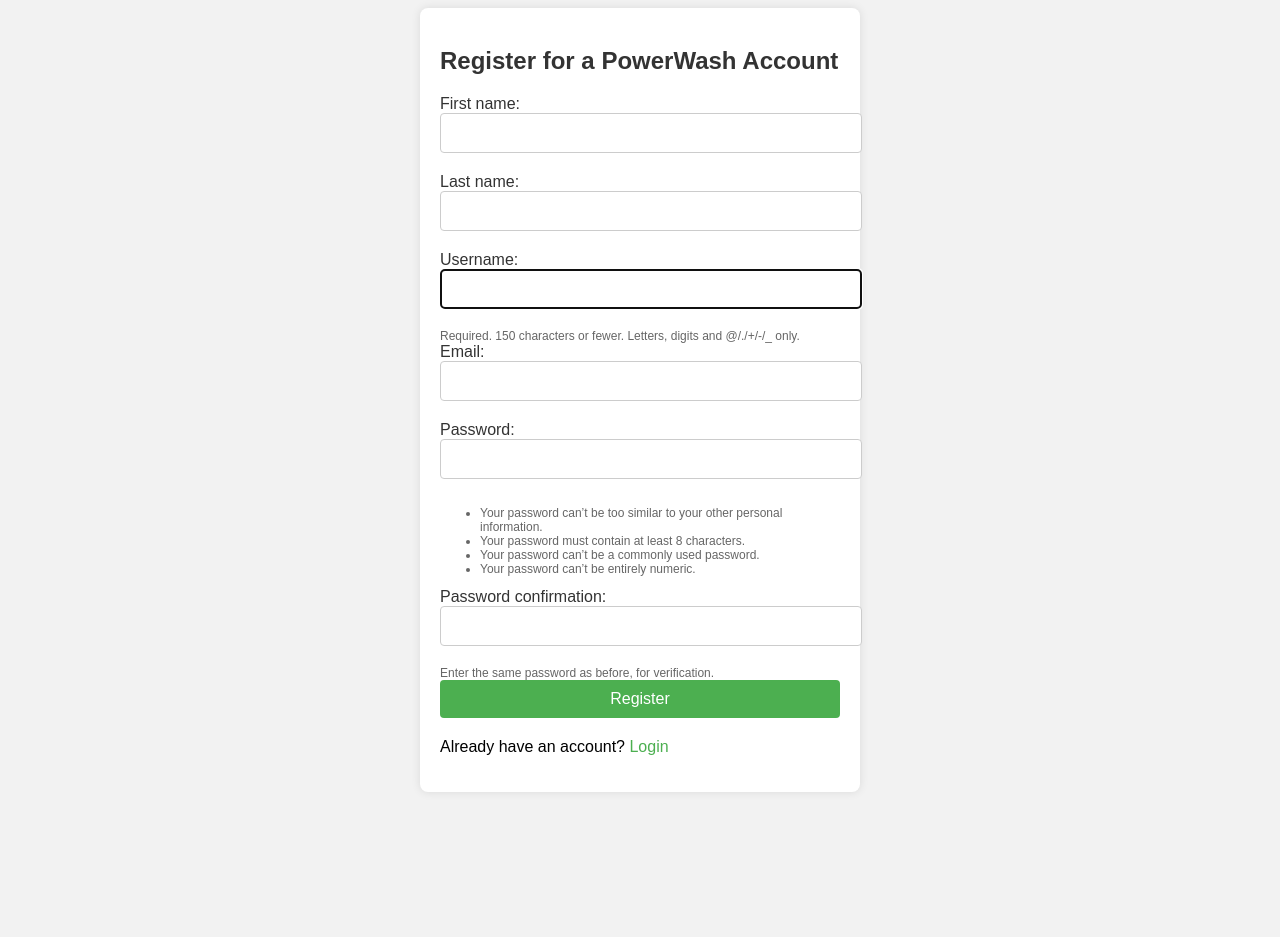
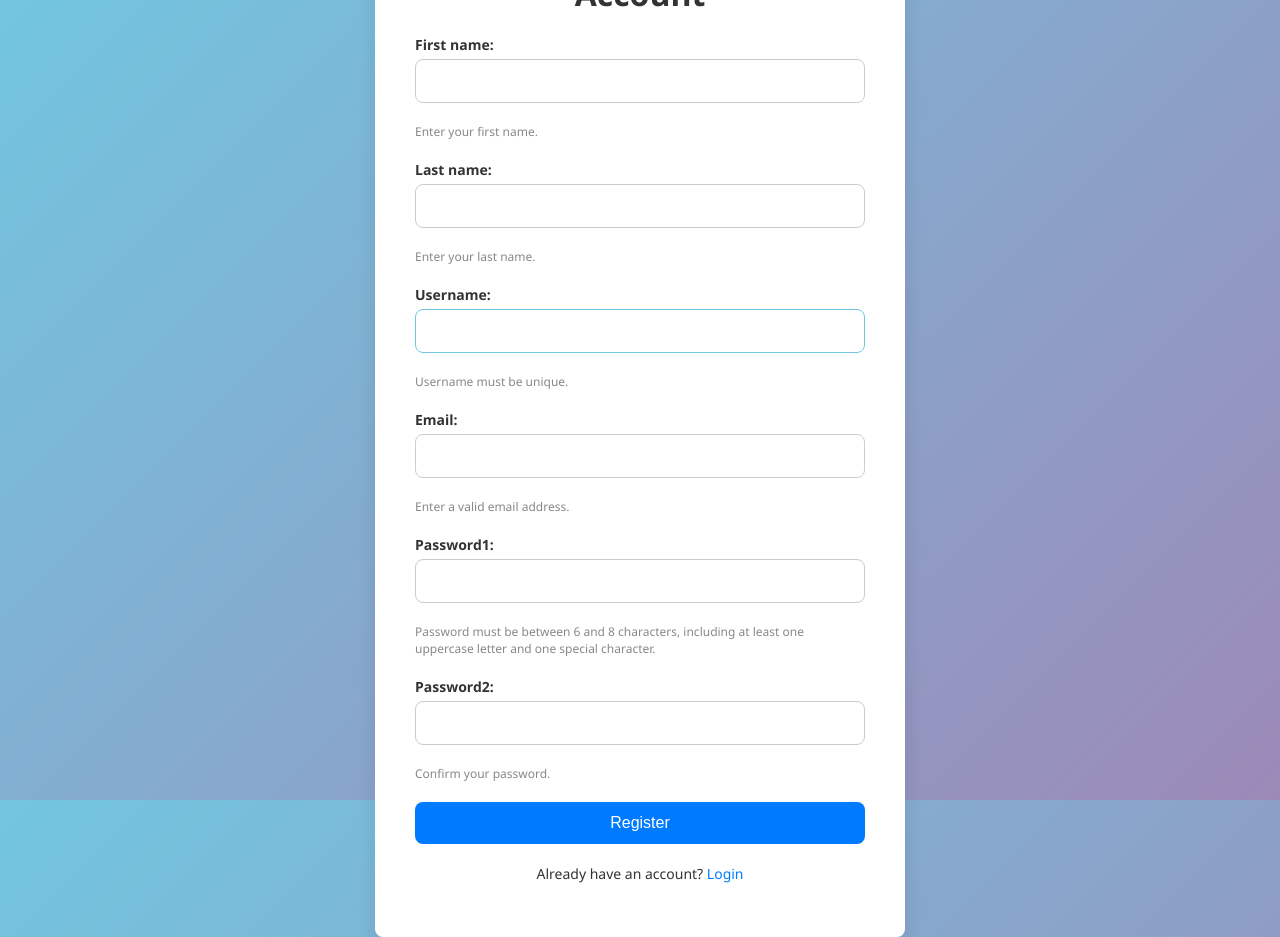
Before and after one commit to github347/PowerWash, a Django app: page /register/ in a window 1280 px wide. Before the commit the page ends 792 px from the top, so only its background shows below. Run offline with Django 5.2, Linux system fonts and the light colour scheme.

Commit message:
Modifying register.html to be more visually appealing and implementing custom qualify password logic within the register page.

```diff
--- a/powerwash/forms.py
+++ b/powerwash/forms.py
@@ -1,64 +1,37 @@
 from django import forms
 from django.contrib.auth.models import User
 from django.contrib.auth.forms import UserCreationForm
-from django.contrib.auth.models import User
 
 class CustomUserCreationForm(UserCreationForm):
-    first_name = forms.CharField(max_length=30, required=True,
-                                #   help_text='First name'
-                                  )
-    last_name = forms.CharField(max_length=30, required=True,
-                                #  help_text='Last name'
-                                 )
-    email = forms.EmailField(max_length=254, required=True,
-                            #  help_text='Email address'
-                             )
+    first_name = forms.CharField(max_length=30, required=True, help_text='Enter your first name.')
+    last_name = forms.CharField(max_length=30, required=True, help_text='Enter your last name.')
+    email = forms.EmailField(max_length=254, required=True, help_text='Enter a valid email address.')
+    username = forms.CharField(max_length=150, required=True, help_text='Username must be unique.')
+
+    password1 = forms.CharField(
+        widget=forms.PasswordInput,
+        min_length=6,
+        max_length=8,
+        required=True,
+        help_text='Password must be between 6 and 8 characters, including at least one uppercase letter and one special character.'
+    )
+
+    # Make password2 a raw CharField (no validation applied)
+    password2 = forms.CharField(
+        widget=forms.PasswordInput,
+        min_length=6,
+        max_length=8,
+        required=False,  # Optional to prevent Django from enforcing validation
+        help_text='Confirm your password.'
+    )
 
     class Meta:
         model = User
         fields = ('first_name', 'last_name', 'username', 'email', 'password1', 'password2')
 
-
-# from django import forms
-# from django.contrib.auth.forms import UserCreationForm
-# from django.contrib.auth.models import User
-
-# class CustomUserCreationForm(UserCreationForm):
-#     first_name = forms.CharField(max_length=30, required=True)
-#     last_name = forms.CharField(max_length=30, required=True)
-#     email = forms.EmailField(max_length=254, required=True)
-#     password = forms.CharField(widget=forms.PasswordInput, min_length=6, max_length=8)
-
-#     class Meta:
-#         model = User
-#         fields = ('first_name', 'last_name', 'username', 'email', 'password1', 'password2')
-
-#     def clean_password(self):
-#         password = self.cleaned_data.get("password1")
-
-#         if not any(char.isupper() for char in password):
-#             raise forms.ValidationError("Password must include at least one uppercase letter.")
-
-#         if not any(char in "!@#$%^&*()-_=+[{]}|;:'\",<.>/?`~" for char in password):
-#             raise forms.ValidationError("Password must include at least one special character.")
-
-#         if all(char in "!@#$%^&*()-_=+[{]}|;:'\",<.>/?`~" for char in password):
-#             raise forms.ValidationError("Password cannot consist solely of special characters.")
-
-#         return password
-
-# class SignInForm(forms.ModelForm):
-#     password = forms.CharField(widget=forms.PasswordInput)
-
-#     class Meta:
-#         model = User
-#         fields = ['username', 'password']
-
-class PasswordForm(forms.Form):
-    password = forms.CharField(widget=forms.PasswordInput, min_length=6, max_length=8)
-
-    def clean_password(self):
-        password = self.cleaned_data.get("password")
+    # Custom password validation for password1
+    def clean_password1(self):
+        password = self.cleaned_data.get("password1")
 
         if not any(char.isupper() for char in password):
             raise forms.ValidationError("Password must include at least one uppercase letter.")
@@ -71,9 +44,98 @@
 
         return password
 
+    # Custom clean_password2 to completely bypass validation
+    def clean_password2(self):
+        password1 = self.data.get("password1")
+        password2 = self.data.get("password2")  # Directly fetch raw input
+
+        # Debugging: Print passwords to ensure they are being captured
+        print(f"Password 1 (cleaned): {password1}")
+        print(f"Password 2 (raw input): {password2}")
+
+        # Compare password2 with password1
+        if password1 and password2 and password1 != password2:
+            raise forms.ValidationError("Passwords do not match.")
+
+        return password2  # Always return raw input, no validation
+
+# Password form with validation logic for a single password input
+class PasswordForm(forms.Form):
+    password = forms.CharField(widget=forms.PasswordInput, min_length=6, max_length=8)
+
+    def clean_password(self):
+        password = self.cleaned_data.get("password")
+
+        # Check for at least one uppercase letter
+        if not any(char.isupper() for char in password):
+            raise forms.ValidationError("Password must include at least one uppercase letter.")
+
+        # Check for at least one special character
+        if not any(char in "!@#$%^&*()-_=+[{]}|;:'\",<.>/?`~" for char in password):
+            raise forms.ValidationError("Password must include at least one special character.")
+
+        # Ensure password is not made only of special characters
+        if all(char in "!@#$%^&*()-_=+[{]}|;:'\",<.>/?`~" for char in password):
+            raise forms.ValidationError("Password cannot consist solely of special characters.")
+
+        return password
+
+# Sign in form with basic username and password fields
 class SignInForm(forms.ModelForm):
-    password = forms.CharField(widget=forms.PasswordInput)
+    password = forms.CharField(widget=forms.PasswordInput, required=True, help_text='Enter your password.')
 
     class Meta:
         model = User
         fields = ['username', 'password']
+
+# User profile form with additional fields for managing user data
+class UserProfileForm(forms.ModelForm):
+    bio = forms.CharField(widget=forms.Textarea, required=False, help_text='Write a short bio about yourself.')
+    profile_picture = forms.ImageField(required=False, help_text='Upload a profile picture.')
+
+    class Meta:
+        model = User
+        fields = ['bio', 'profile_picture']
+
+# Form to update user email
+class UserEmailUpdateForm(forms.Form):
+    email = forms.EmailField(max_length=254, required=True, help_text='Enter a new email address.')
+
+    def clean_email(self):
+        email = self.cleaned_data.get('email')
+        if User.objects.filter(email=email).exists():
+            raise forms.ValidationError('This email is already taken.')
+        return email
+
+# Form to change user password
+class UserPasswordChangeForm(forms.Form):
+    old_password = forms.CharField(widget=forms.PasswordInput, required=True, help_text='Enter your old password.')
+    new_password = forms.CharField(widget=forms.PasswordInput, min_length=6, max_length=8, required=True,
+                                    help_text='New password must be between 6 and 8 characters, including at least one uppercase letter and one special character.')
+    confirm_new_password = forms.CharField(widget=forms.PasswordInput, required=True, help_text='Confirm your new password.')
+
+    def clean_new_password(self):
+        password = self.cleaned_data.get("new_password")
+
+        # Check for at least one uppercase letter
+        if not any(char.isupper() for char in password):
+            raise forms.ValidationError("Password must include at least one uppercase letter.")
+
+        # Check for at least one special character
+        if not any(char in "!@#$%^&*()-_=+[{]}|;:'\",<.>/?`~" for char in password):
+            raise forms.ValidationError("Password must include at least one special character.")
+
+        # Ensure password is not made only of special characters
+        if all(char in "!@#$%^&*()-_=+[{]}|;:'\",<.>/?`~" for char in password):
+            raise forms.ValidationError("Password cannot consist solely of special characters.")
+
+        return password
+
+    def clean_confirm_new_password(self):
+        new_password = self.cleaned_data.get('new_password')
+        confirm_password = self.cleaned_data.get('confirm_new_password')
+
+        if new_password != confirm_password:
+            raise forms.ValidationError("The new passwords do not match.")
+
+        return confirm_password
--- a/powerwash/templates/registration/register.html
+++ b/powerwash/templates/registration/register.html
@@ -5,45 +5,259 @@
     <title>Register</title>
     {% load static %}
     <link rel="stylesheet" type="text/css" href="{% static 'powerwash/styles.css' %}">
+    <style>
+        body {
+            font-family: 'Segoe UI', Tahoma, Geneva, Verdana, sans-serif;
+            background: linear-gradient(135deg, #72c6e0, #9c89b8);
+            height: 100vh;
+            display: flex;
+            justify-content: center;
+            align-items: center;
+            margin: 0;
+        }
+
+        .container {
+            width: 100%;
+            max-width: 450px;
+            background-color: white;
+            border-radius: 8px;
+            padding: 40px;
+            box-shadow: 0 10px 20px rgba(0, 0, 0, 0.1);
+            animation: fadeIn 0.5s ease-in-out;
+        }
+
+        h2 {
+            text-align: center;
+            color: #333;
+            font-size: 2em;
+            margin-bottom: 20px;
+        }
+
+        .form-group {
+            margin-bottom: 20px;
+        }
+
+        .form-group label {
+            font-size: 14px;
+            font-weight: bold;
+            color: #333;
+            display: block;
+            margin-bottom: 5px;
+        }
+
+        .form-group input {
+            width: 100%;
+            padding: 12px;
+            font-size: 16px;
+            border: 1px solid #ccc;
+            border-radius: 8px;
+            box-sizing: border-box;
+            transition: border-color 0.3s ease;
+        }
+
+        .form-group input:focus {
+            border-color: #72c6e0;
+            outline: none;
+        }
+
+        .form-group small {
+            display: block;
+            font-size: 12px;
+            color: #888;
+            margin-top: 5px;
+        }
+
+        .errorlist {
+            color: red;
+            list-style-type: none;
+            padding: 0;
+            margin-top: 10px;
+            font-size: 12px;
+        }
+
+        .errorlist li {
+            background-color: #f8d7da;
+            border: 1px solid #f5c6cb;
+            padding: 10px;
+            border-radius: 5px;
+            margin-top: 5px;
+        }
+
+        .help-text {
+            font-size: 12px;
+            color: #888;
+        }
+
+        button {
+            padding: 12px;
+            background-color: #007bff;
+            color: white;
+            border: none;
+            border-radius: 8px;
+            cursor: pointer;
+            font-size: 16px;
+            width: 100%;
+            transition: background-color 0.3s ease;
+        }
+
+        button:hover {
+            background-color: #0056b3;
+        }
+
+        p {
+            text-align: center;
+            font-size: 14px;
+            color: #333;
+        }
+
+        p a {
+            color: #007bff;
+            text-decoration: none;
+        }
+
+        p a:hover {
+            text-decoration: underline;
+        }
+
+        .success-message, .error-message {
+            text-align: center;
+            font-size: 14px;
+            margin-top: 20px;
+        }
+
+        .success-message {
+            color: green;
+        }
+
+        .error-message {
+            color: red;
+        }
+
+        /* Animation for fade-in effect */
+        @keyframes fadeIn {
+            0% {
+                opacity: 0;
+            }
+            100% {
+                opacity: 1;
+            }
+        }
+    </style>
 </head>
 <body>
     <div class="container">
         <h2>Register for a PowerWash Account</h2>
+
+        <!-- Display global errors -->
+        {% if form.errors %}
+            <ul class="errorlist">
+                {% for field in form %}
+                    {% for error in field.errors %}
+                        <li>{{ error }}</li>
+                    {% endfor %}
+                {% endfor %}
+            </ul>
+        {% endif %}
+
         <form method="post">
             {% csrf_token %}
-            <div>
+
+            <!-- First Name -->
+            <div class="form-group">
                 {{ form.first_name.label_tag }}
                 {{ form.first_name }}
                 <small class="help-text">{{ form.first_name.help_text }}</small>
+                {% if form.first_name.errors %}
+                    <ul class="errorlist">
+                        {% for error in form.first_name.errors %}
+                            <li>{{ error }}</li>
+                        {% endfor %}
+                    </ul>
+                {% endif %}
             </div>
-            <div>
+
+            <!-- Last Name -->
+            <div class="form-group">
                 {{ form.last_name.label_tag }}
                 {{ form.last_name }}
                 <small class="help-text">{{ form.last_name.help_text }}</small>
+                {% if form.last_name.errors %}
+                    <ul class="errorlist">
+                        {% for error in form.last_name.errors %}
+                            <li>{{ error }}</li>
+                        {% endfor %}
+                    </ul>
+                {% endif %}
             </div>
-            <div>
+
+            <!-- Username -->
+            <div class="form-group">
                 {{ form.username.label_tag }}
                 {{ form.username }}
                 <small class="help-text">{{ form.username.help_text }}</small>
+                {% if form.username.errors %}
+                    <ul class="errorlist">
+                        {% for error in form.username.errors %}
+                            <li>{{ error }}</li>
+                        {% endfor %}
+                    </ul>
+                {% endif %}
             </div>
-            <div>
+
+            <!-- Email -->
+            <div class="form-group">
                 {{ form.email.label_tag }}
                 {{ form.email }}
                 <small class="help-text">{{ form.email.help_text }}</small>
+                {% if form.email.errors %}
+                    <ul class="errorlist">
+                        {% for error in form.email.errors %}
+                            <li>{{ error }}</li>
+                        {% endfor %}
+                    </ul>
+                {% endif %}
             </div>
-            <div>
+
+            <!-- Password1 -->
+            <div class="form-group">
                 {{ form.password1.label_tag }}
                 {{ form.password1 }}
                 <small class="help-text">{{ form.password1.help_text }}</small>
+                {% if form.password1.errors %}
+                    <ul class="errorlist">
+                        {% for error in form.password1.errors %}
+                            <li>{{ error }}</li>
+                        {% endfor %}
+                    </ul>
+                {% endif %}
             </div>
-            <div>
+
+            <!-- Password2 -->
+            <div class="form-group">
                 {{ form.password2.label_tag }}
                 {{ form.password2 }}
                 <small class="help-text">{{ form.password2.help_text }}</small>
+                {% if form.password2.errors %}
+                    <ul class="errorlist">
+                        {% for error in form.password2.errors %}
+                            <li>{{ error }}</li>
+                        {% endfor %}
+                    </ul>
+                {% endif %}
             </div>
+
             <button type="submit">Register</button>
         </form>
+
         <p>Already have an account? <a href="{% url 'login' %}">Login</a></p>
+
+        {% if messages %}
+            <div class="success-message">
+                {% for message in messages %}
+                    <p>{{ message }}</p>
+                {% endfor %}
+            </div>
+        {% endif %}
     </div>
 </body>
 </html>
--- a/powerwash/views.py
+++ b/powerwash/views.py
@@ -1,9 +1,8 @@
 from django.shortcuts import render, redirect
-from django.contrib.auth import authenticate, login, logout
+from django.contrib.auth import authenticate, login
 from django.contrib import messages
 from django.contrib.auth.forms import UserCreationForm
-from django.shortcuts import render
-from .forms import PasswordForm
+from .forms import CustomUserCreationForm, PasswordForm, SignInForm
 
 def login_user(request):
     if request.method == 'POST':
@@ -17,25 +16,6 @@
             messages.error(request, 'Login failed. Please try again.')
     return render(request, 'registration/login.html', {})
 
-# def register_user(request):
-#     if request.method == 'POST':
-#         form = UserCreationForm(request.POST)
-#         if form.is_valid():
-#              form.save()
-#              username = form.cleaned_data.get('username')
-#              password = form.cleaned_data.get('password1')
-#              user = authenticate(request, username=username, password=password)
-#              login(request, user)
-#              messages.success(request, 'Registration successful')
-#              return redirect('home')
-#         else:
-#             messages.error(request, 'Registration failed. Please try again.')
-#     else:
-#         form = UserCreationForm()
-#     return render(request, 'registration/register.html', {'form': form})
-
-from .forms import CustomUserCreationForm
-
 def register_user(request):
     if request.method == 'POST':
         form = CustomUserCreationForm(request.POST)
@@ -48,15 +28,15 @@
             messages.success(request, 'Registration successful')
             return redirect('home')
         else:
+            # Only display this message if the form is invalid after POST
             messages.error(request, 'Registration failed. Please try again.')
     else:
-        form = CustomUserCreationForm()
+        form = CustomUserCreationForm()  # Initial form load for GET request
+
     return render(request, 'registration/register.html', {'form': form})
-
 
 def home(request):
     return render(request, 'home.html')
-
 
 def index(request):
     form = PasswordForm()
@@ -66,18 +46,10 @@
     if request.method == "POST":
         form = PasswordForm(request.POST)
         if form.is_valid():
-            # Success case: Render a success page or the same page with a success message
             return render(request, "success.html", {"message": "Password is valid!"})
         else:
-            # Failure case: Render the form with errors on the same page
             return render(request, "index.html", {"form": form})
-
-    # For GET request or if no form submitted
     return render(request, "index.html", {"form": PasswordForm()})
-
-from django.shortcuts import render, redirect
-from django.contrib.auth import authenticate, login
-from .forms import SignInForm
 
 def sign_in_view(request):
     if request.method == 'POST':
@@ -88,12 +60,11 @@
             user = authenticate(request, username=username, password=password)
             if user is not None:
                 login(request, user)
-                return redirect('index')  # Redirect to a success page
+                return redirect('index')
             else:
                 return render(request, 'sign_in.html', {'form': form, 'error': 'Invalid credentials'})
     else:
         form = SignInForm()
-
     return render(request, 'sign_in.html', {'form': form})
 
 def login_view(request):
@@ -103,7 +74,7 @@
         user = authenticate(request, username=username, password=password)
         if user is not None:
             login(request, user)
-            return redirect("home") # home needs to be the actual url
+            return redirect("home")
         else:
             messages.error(request, "Invalid username or password")
 
```
Also changed, not shown: powerwash/settings.py (+1 -14 lines).
